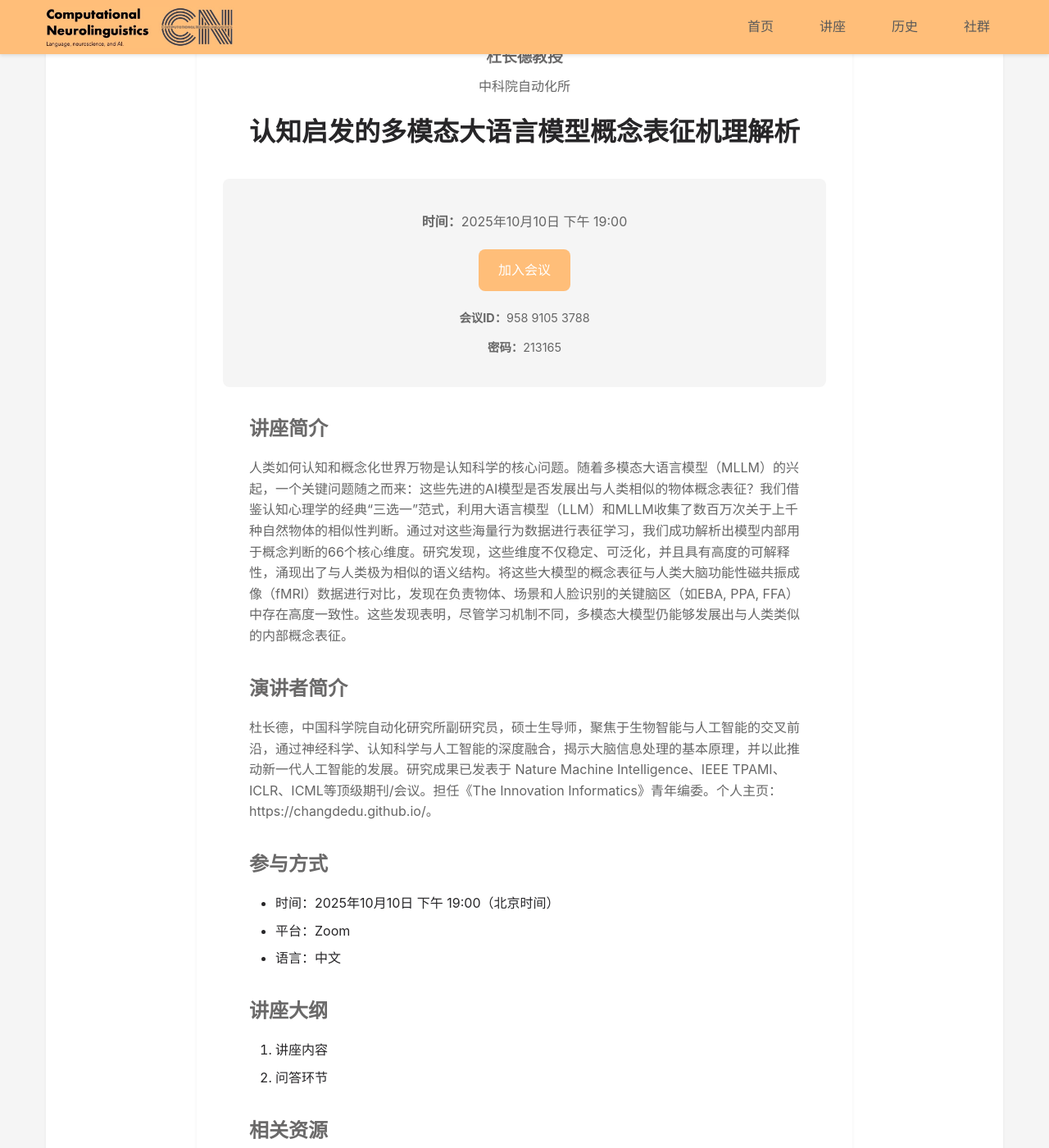
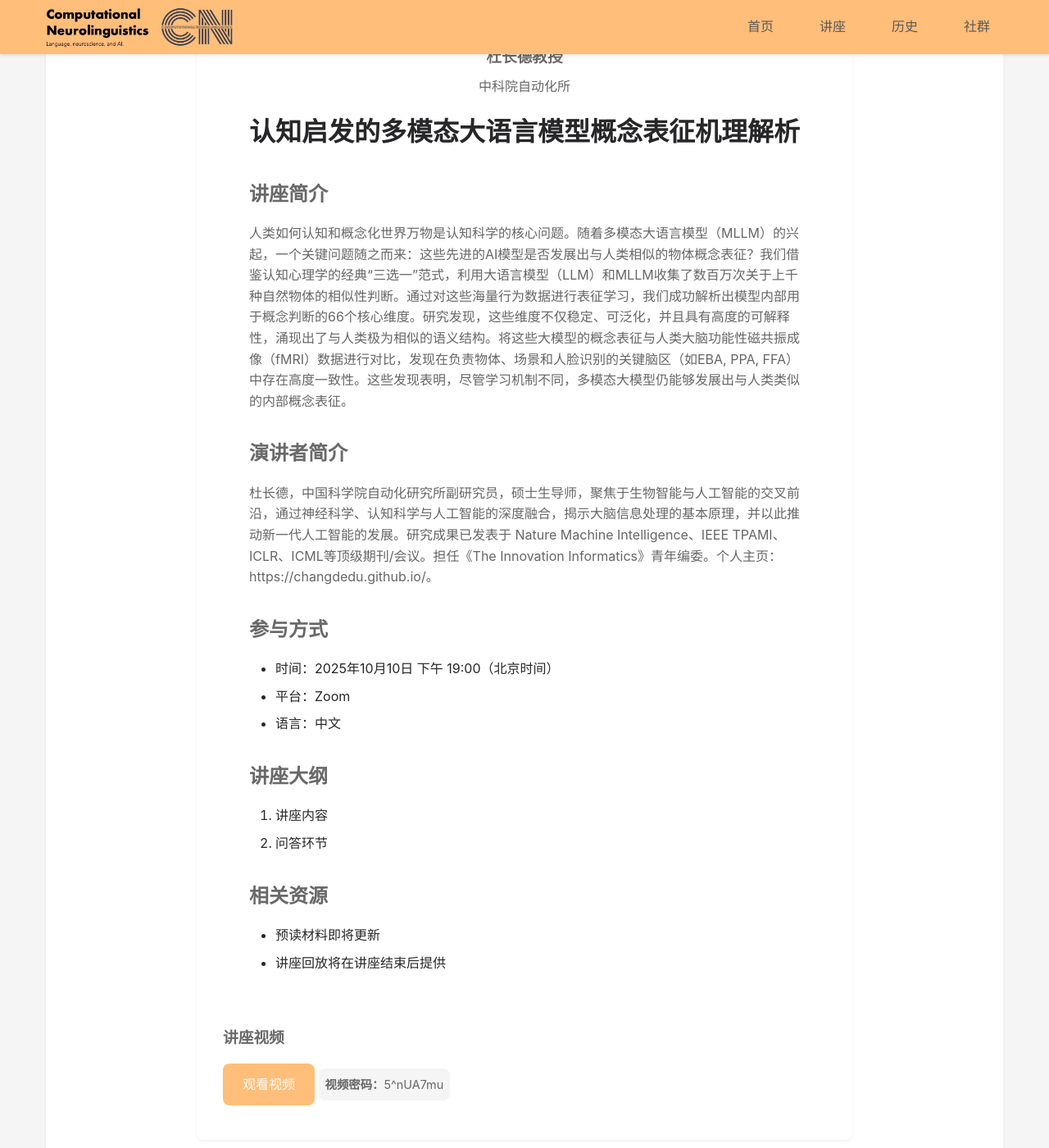
Before and after one commit to xufengduan/Computational-Neurolinguistics-Forum, a Jekyll site: the page built from events/2025-10-Du-Changde/index.md, in a window 1280 px wide and 1400 px high, scrolled down 313 px. Shown: the whole window at 82% size. Built offline with Jekyll 4.4.1, drawn with Linux system fonts in a browser that asks for light colours.

Commit message:
update video for changde

```diff
--- a/_data/events.yml
+++ b/_data/events.yml
@@ -98,7 +98,7 @@ events:
     institution: 中科院自动化所
     permalink: 2025-10-Du-Changde
     photo: changde.jpg
-    status: active
+    status: past
     zoom_link: https://cuhk.zoom.us/j/95891053788?pwd=lWyxDJW0hy9Bkjaubfo9pmUz9qUh7h.1
     zoom_id: 958 9105 3788
     zoom_password: 213165
@@ -109,6 +109,8 @@ events:
     outline: |
       1. 讲座内容
       2. 问答环节
+    video_link: https://cuhk.zoom.us/rec/share/6G7xT7ykl9H11FnFEEj2z0SPNUsCCzwp3p8R5OBBsFNWV_19bQzoq0PfIwSqykA.Vywfs5-J9uA0xRhc
+    video_password: 5^nUA7mu
 
   - date: 2025-10-15 15:00
     speaker: 刘威
--- a/events/2025-10-Du-Changde/index.md
+++ b/events/2025-10-Du-Changde/index.md
@@ -7,6 +7,8 @@ date: 2025-10-10 19:00
 permalink: /events/2025-10-Du-Changde/
 zoom_link: |
   https://cuhk.zoom.us/j/95891053788?pwd=lWyxDJW0hy9Bkjaubfo9pmUz9qUh7h.1
+video_link: |
+  https://cuhk.zoom.us/rec/share/6G7xT7ykl9H11FnFEEj2z0SPNUsCCzwp3p8R5OBBsFNWV_19bQzoq0PfIwSqykA.Vywfs5-J9uA0xRhc
 abstract: |
   人类如何认知和概念化世界万物是认知科学的核心问题。随着多模态大语言模型（MLLM）的兴起，一个关键问题随之而来：这些先进的AI模型是否发展出与人类相似的物体概念表征？我们借鉴认知心理学的经典“三选一”范式，利用大语言模型（LLM）和MLLM收集了数百万次关于上千种自然物体的相似性判断。通过对这些海量行为数据进行表征学习，我们成功解析出模型内部用于概念判断的66个核心维度。研究发现，这些维度不仅稳定、可泛化，并且具有高度的可解释性，涌现出了与人类极为相似的语义结构。将这些大模型的概念表征与人类大脑功能性磁共振成像（fMRI）数据进行对比，发现在负责物体、场景和人脸识别的关键脑区（如EBA, PPA, FFA）中存在高度一致性。这些发现表明，尽管学习机制不同，多模态大模型仍能够发展出与人类类似的内部概念表征。
 
@@ -19,7 +21,8 @@ outline: |
 
 zoom_id: 958 9105 3788
 zoom_password: 213165
-status: active
+video_password: 5^nUA7mu
+status: past
 photo: changde.jpg
 ---
 
```
